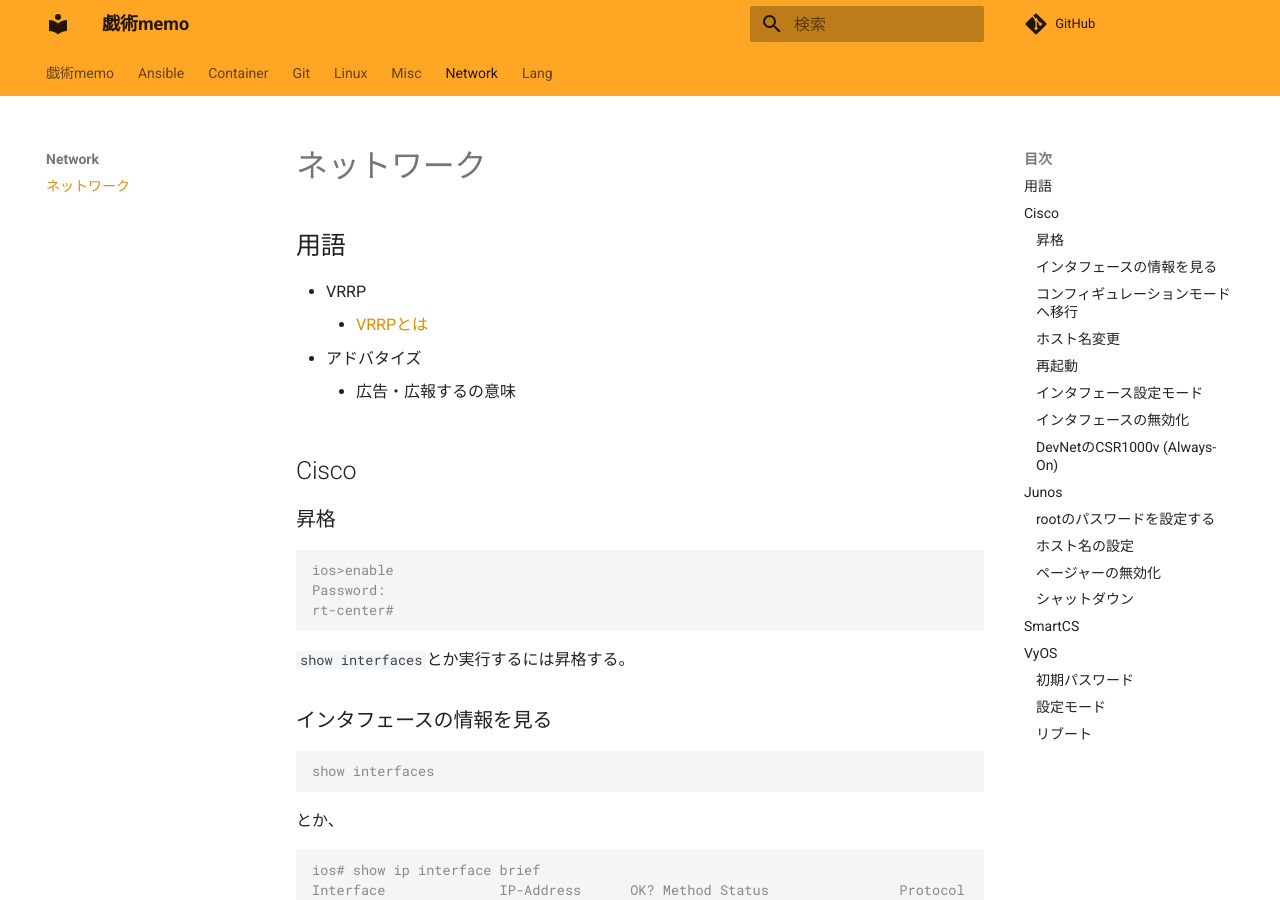
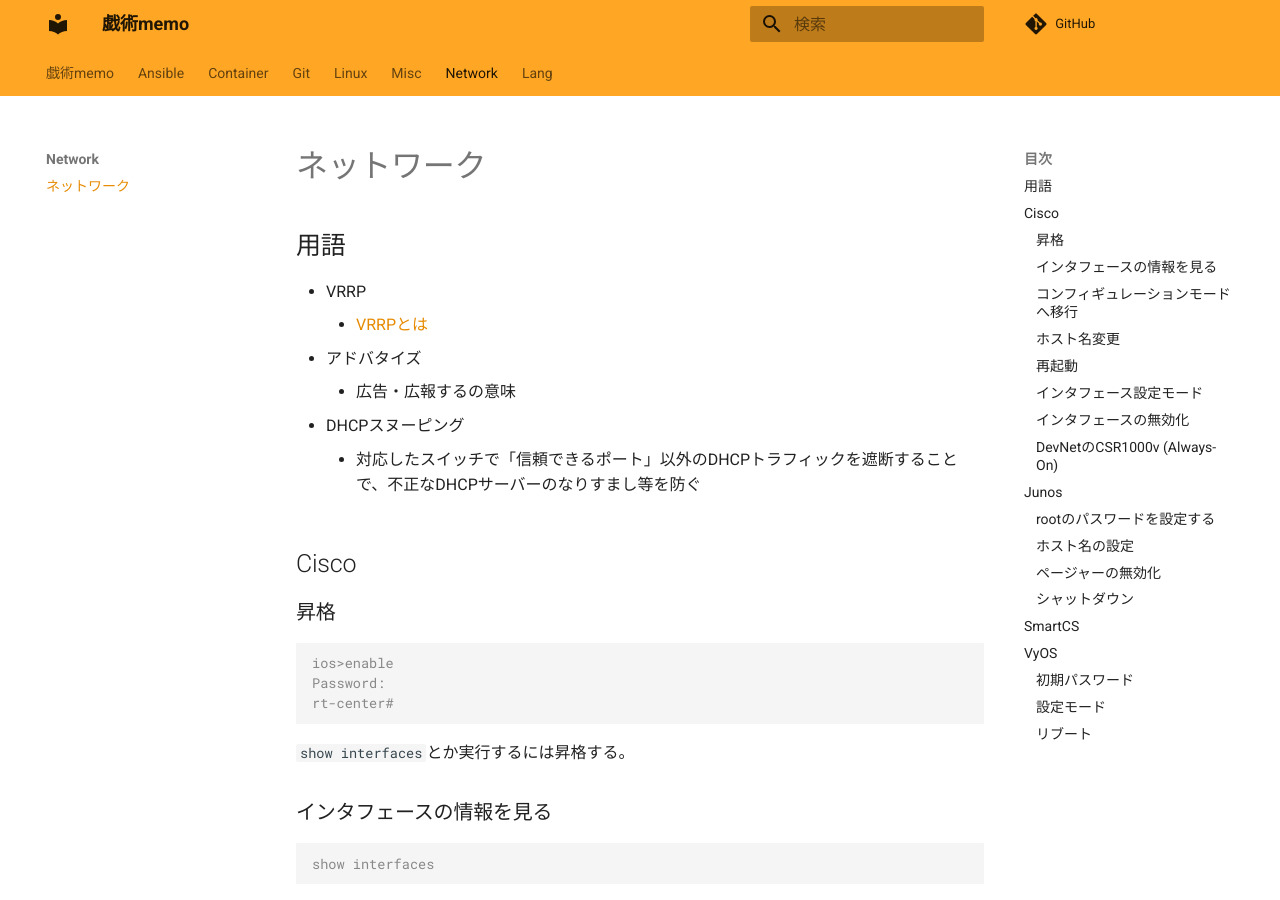
Before and after one commit to zaki-lknr/docs, an MkDocs documentation site: the page built from docs/Network/index.md, in a window 1280 px wide and 900 px high. Built offline with MkDocs 1.6.1 and Material for MkDocs 9.7.7, drawn with Linux system fonts in a browser that asks for light colours; comment, search, counter and statistics services are not loaded.

Commit message:
add: network: 用語

```diff
--- a/docs/Network/index.md
+++ b/docs/Network/index.md
@@ -6,6 +6,8 @@
     - [VRRPとは](https://www.infraexpert.com/study/fhrpz06.html)
 - アドバタイズ
     - 広告・広報するの意味
+- DHCPスヌーピング
+    - 対応したスイッチで「信頼できるポート」以外のDHCPトラフィックを遮断することで、不正なDHCPサーバーのなりすまし等を防ぐ
 
 ## Cisco
 
```
